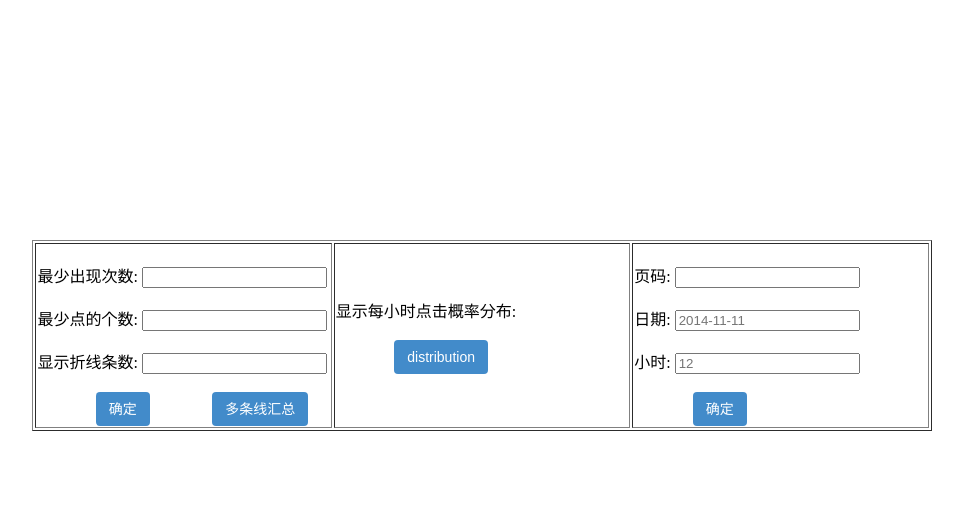
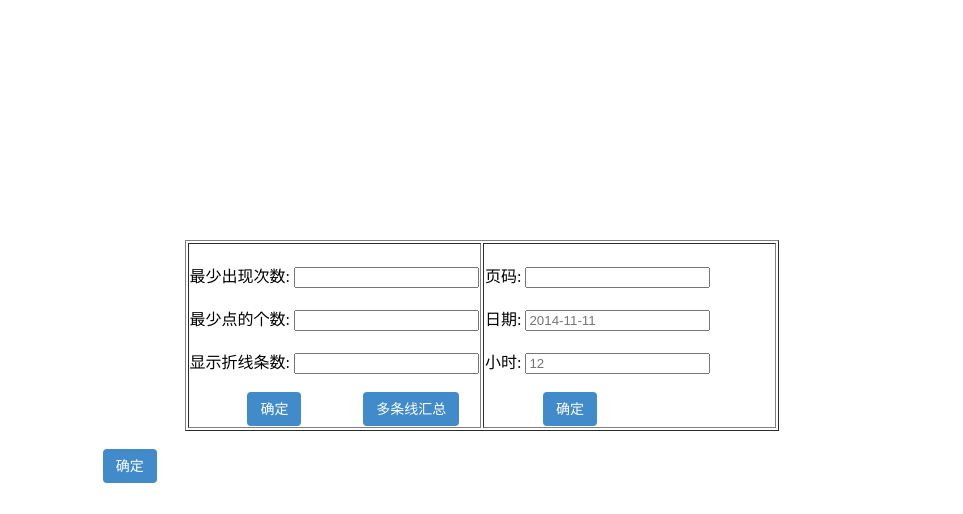
Before and after one commit to whuchenrui/experiment_data, a Python web app: template application/web/templates/position_bias.html in a window 1280 px wide. Shown: the part 286-800 px from the top of the page, without its empty margins (158-1121 px from the left). Run offline with Jinja, Linux system fonts and the light colour scheme; the template is opened without the code that fills it, so the values that code supplies are empty.

Commit message:
删除小时分布图

```diff
--- a/application/web/templates/position_bias.html
+++ b/application/web/templates/position_bias.html
@@ -13,7 +13,7 @@
     <br>
     <table border="1px" class="center">
         <tr style="width: 400px" class="center">
-            <td style="width: 33%">
+            <td style="width: 50%">
                 <div id="rule">
                     <br>
                     <label>最少出现次数: </label><input type="text" name="min_show" id="min_show"><br>
@@ -26,13 +26,7 @@
                     <input type="submit" value="多条线汇总" class="btn-left btn btn-primary " onclick="get_pb_data_total()">
                 </div>
             </td>
-            <td style="width: 33%">
-                <div>
-                    <label> 显示每小时点击概率分布: </label><br><br>
-                    <input type="submit" value="distribution" class="btn-left btn btn-primary" onclick="get_pb_hour_data()">
-                </div>
-            </td>
-            <td style="width: 33%">
+            <td style="width: 50%">
                 <form action="page" method="post" target="_blank">
                     <br>
                     <label>页码:</label> <input type="text" name="page_num"><br>
@@ -46,5 +40,9 @@
             </td>
         </tr>
     </table>
+    <form action="test" method="post" target="_blank">
+        <br>
+        <input type="submit" value="确定" class="btn-left btn btn-primary">
+    </form>
 </body>
 </html>
```
